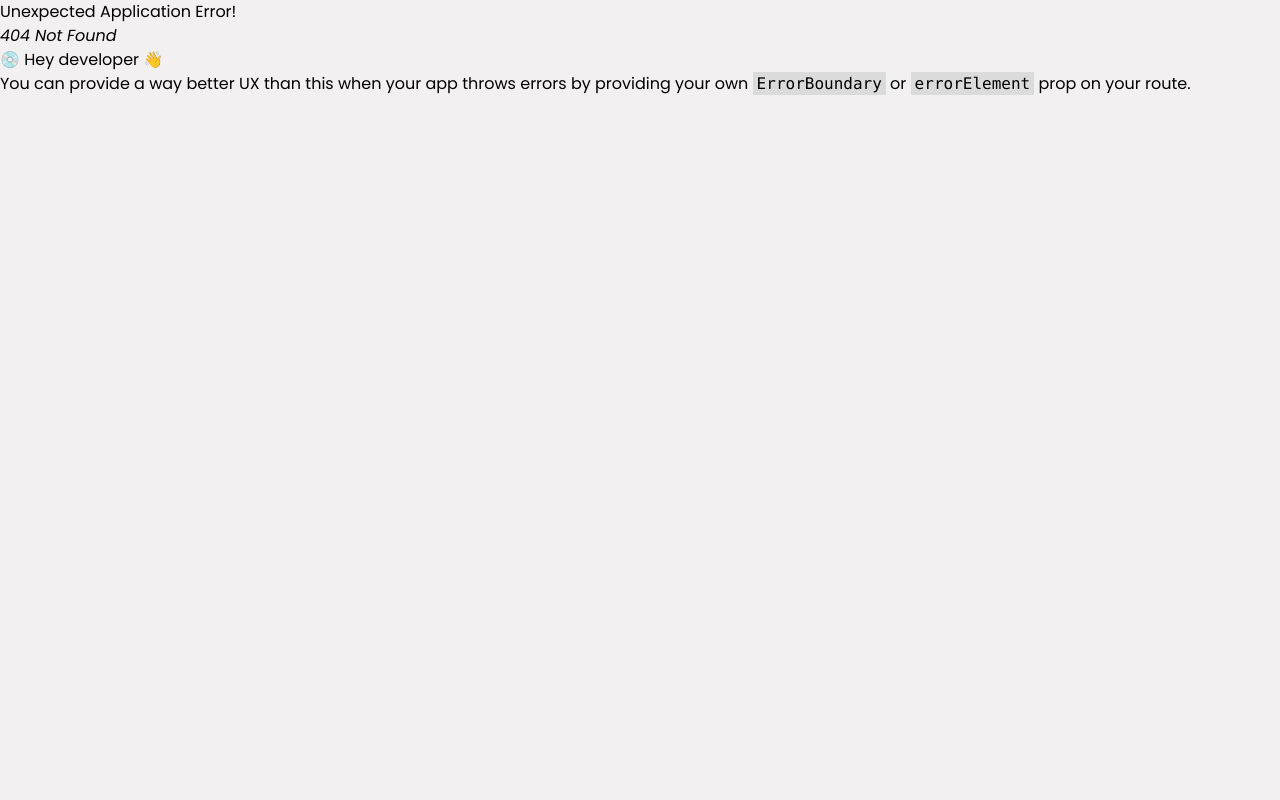
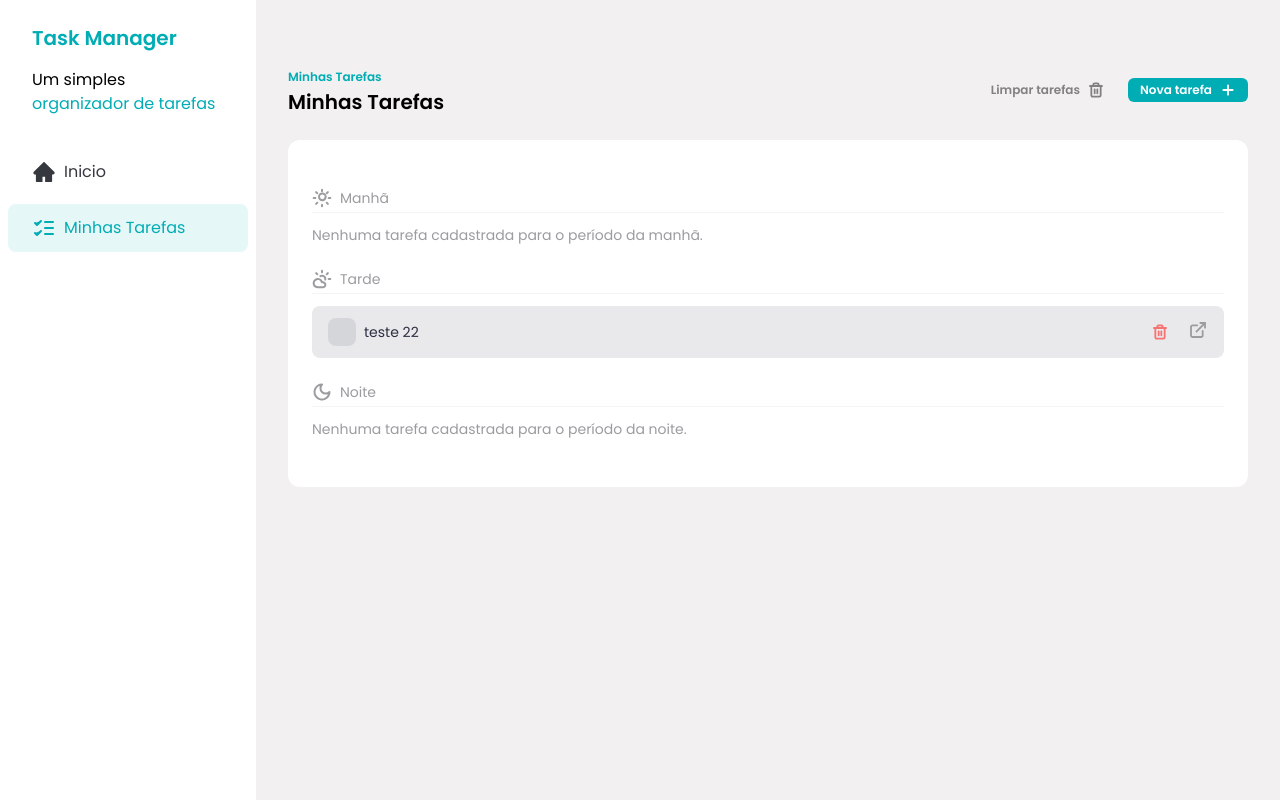
Before and after one commit to DouglasRamosP/task-manager, a React (Vite) app: page /tasks in a window 1280 px wide. Before the commit this address had no page. Built offline with nearby package versions, Linux system fonts and the light colour scheme; data requests are answered from the project's data file.

Commit message:
feat: add home and tasks page

```diff
--- a/src/components/Sidebar.jsx
+++ b/src/components/Sidebar.jsx
@@ -4,7 +4,7 @@ import SidebarButton from "./SidebarButton"
 
 const Sidebar = () => {
   return (
-    <div className="h-screen w-64 bg-white">
+    <div className="h-screen w-64 min-w-64 bg-white">
       <div className="px-8 py-6">
         <h1 className="mb-4 text-xl font-semibold text-brand-primary">
           Task Manager
@@ -16,11 +16,11 @@ const Sidebar = () => {
       </div>
 
       <div className="flex flex-col gap-2 p-2">
-        <SidebarButton color="unselected">
+        <SidebarButton to="/" color="unselected">
           <HomeIcon />
           Inicio
         </SidebarButton>
-        <SidebarButton color="selected">
+        <SidebarButton to="/tasks" color="selected">
           <TasksIcon />
           Minhas Tarefas
         </SidebarButton>
--- a/src/components/SidebarButton.jsx
+++ b/src/components/SidebarButton.jsx
@@ -1,6 +1,6 @@
 import { tv } from "tailwind-variants"
 
-const SidebarButton = ({ children, color }) => {
+const SidebarButton = ({ children, color, to }) => {
   const sidebar = tv({
     base: "flex gap-2 rounded-lg px-6 py-3",
     variants: {
@@ -12,7 +12,7 @@ const SidebarButton = ({ children, color }) => {
   })
 
   return (
-    <a href="#" className={sidebar({ color })}>
+    <a href={to} className={sidebar({ color })}>
       {children}
     </a>
   )
--- /dev/null
+++ b/src/pages/Home.jsx
@@ -0,0 +1,14 @@
+import { Toaster } from "sonner"
+
+import Sidebar from "../components/Sidebar"
+
+const HomePage = () => {
+  return (
+    <div className="flex">
+      <Toaster />
+      <Sidebar />
+    </div>
+  )
+}
+
+export default HomePage
```
Also changed, not shown: src/main.jsx (+7 -2 lines), src/pages/Tasks.jsx (renamed from src/App.jsx, +4 -4 lines).
